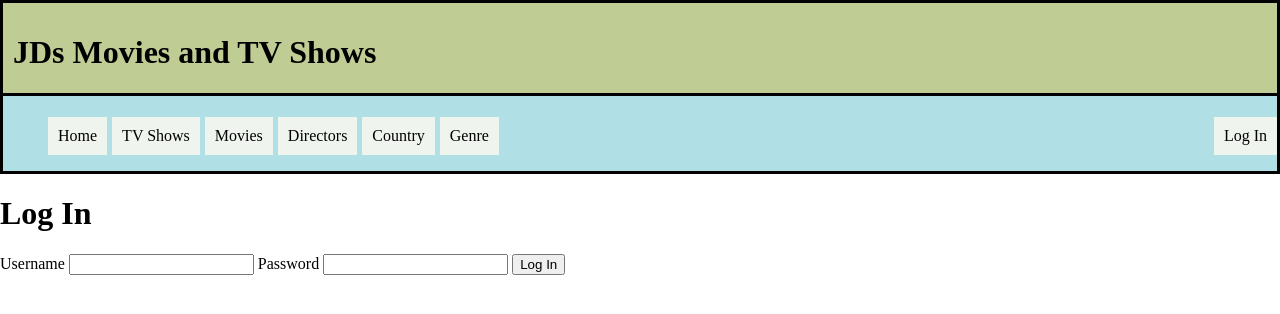
After one commit to republic223/L3-Digital-Assessment, a Flask app: page /Login in a window 1280 px wide. The commit adds this page. Shown: the top 314 px of the page. Run offline with Flask 3, Linux system fonts and the light colour scheme.

Commit message:
Basic log in created with basic session log in working no security measures to prevent the finding of passwords yet

```diff
--- a/App.py
+++ b/App.py
@@ -1,10 +1,13 @@
 # importing relevent 3rd party software.
 import sqlite3
-from flask import Flask, g, render_template
+from flask import Flask, g, render_template, request, flash, session, redirect
 
 # Varibles and constants below
 app = Flask(__name__)
 DATABASE = 'Movie_Data.db'
+
+# Needed secret key for session to work will make proper key later
+app.config['SECRET_KEY'] = 'cheese'
 
 #Conecting Movie_Data.db to program.
 def get_db():
@@ -56,6 +59,28 @@ WHERE Shows_display.Type_id = 1; '''
     results = query_db(sql)
     return render_template('Main.html', results= results)
 
+#Log in route
+@app.route('/Login', methods=["GET","POST"])
+def login():
+    if request.method=="POST":
+        # find username and password
+        username = request.form['username']
+        password = request.form['password']
+        sql = '''SELECT User_id, Username, Password FROM User_Data WHERE Username = ?; '''
+        user = query_db(sql, args=(username,), one=True)
+        pword = query_db(sql, args=(password,), one=True)
+        # need to use User_id to keep the use of the same username for two users
+        if user:
+            # if user found program will check the Password
+            if pword:
+                session['username'] = user
+                flash("Logged In")
+            else:
+                flash("Password incorrect")
+    else:
+        flash("Username does not exist")
+    return render_template('Login.html')
+
 # Used to run the app in debug mode this will be usful if error occur during devlopment.
 if __name__ == "__main__":
     app.run(debug = True)
--- a/templates/Header.html
+++ b/templates/Header.html
@@ -22,7 +22,7 @@
         <li class="left_nav"><a href="/">Directors</a></li>
         <li class="left_nav"><a href="/">Country</a></li>
         <li class="left_nav"><a href="/">Genre</a></li>
-        <li class="right_nav"><a href="/">Log In</a></li>
+        <li class="right_nav"><a href="/Login">Log In</a></li>
     </ul>
 </nav>
 <!-- Where all the pages extend from -->
--- /dev/null
+++ b/templates/Login.html
@@ -0,0 +1,18 @@
+<!-- Makes Header.html show on the page -->
+{% extends 'Header.html' %}
+<!-- where this file extends from -->
+{% block start %}
+<h1>Log In</h1>
+<!-- testing user login seesion worked -->
+    {% if session['username'] %}
+        <p>Welcome {{ session['username'][1] }}</p>
+    {% endif %}
+<!-- form used to provide the user input to compare with database results -->
+ <form action="/Login", method="post">
+    <label for='username'>Username</label>
+    <input type="text", name='username'>
+    <label for='password'>Password</label>
+    <input type="text", name='password'>
+    <button type="enter">Log In</button>
+ </form>
+{% endblock %}
```
Also changed, not shown: Movie_Data.db.
